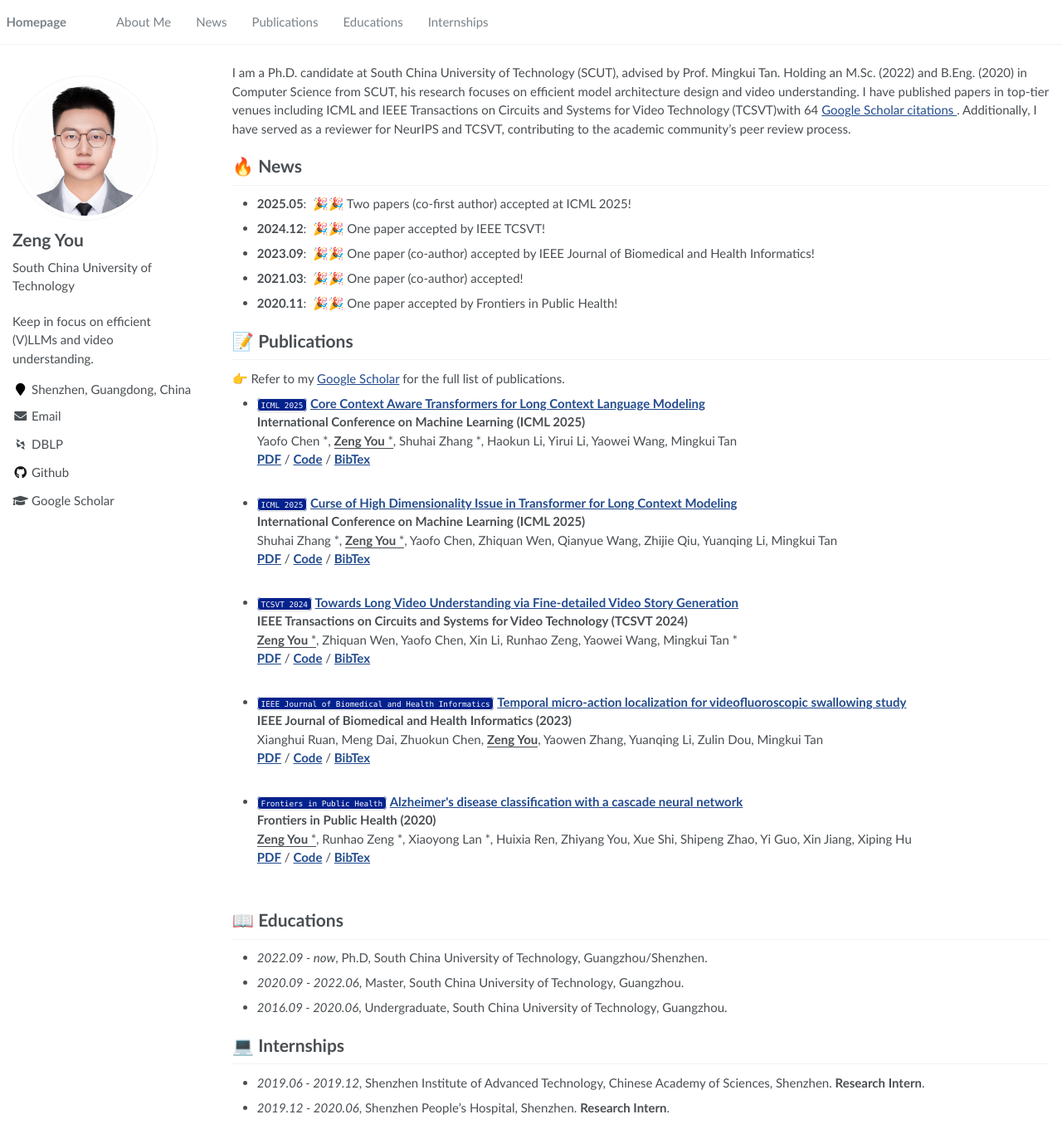
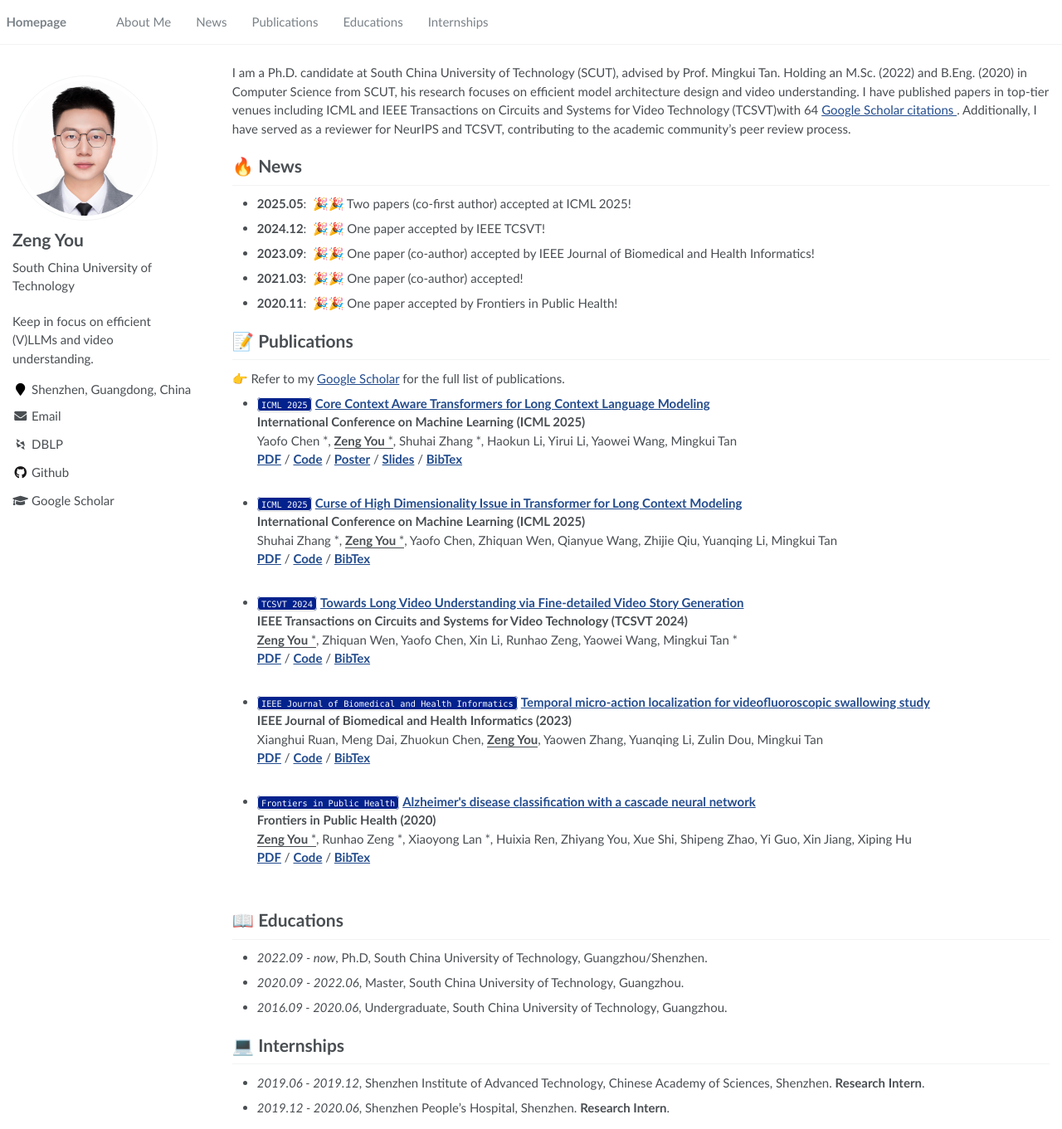
Before and after one commit to bolixinyu/homepage, a Jekyll site: the page built from _pages/about.md, in a window 1280 px wide and 1361 px high. Shown: the whole window at 83% size. Built offline with Jekyll 4.4.1, drawn with Linux system fonts in a browser that asks for light colours; some web fonts are replaced; formulas are drawn with MathJax 3.

Commit message:
update slides and poster for cca

```diff
--- a/_pages/about.md
+++ b/_pages/about.md
@@ -34,14 +34,14 @@ I am a Ph.D. candidate at South China University of Technology (SCUT), advised b
  <li><code>ICML 2025</code> <a href="https://arxiv.org/pdf/2412.12465"><strong>Core Context Aware Transformers for Long Context Language Modeling</strong></a><br>
  <strong>International Conference on Machine Learning (ICML 2025)</strong><br>
 Yaofo Chen $^*$, <u><strong>Zeng You</strong> $^*$</u>, Shuhai Zhang $^*$, Haokun Li, Yirui Li, Yaowei Wang, Mingkui Tan <br>
-<a href="https://arxiv.org/pdf/2412.12465"><strong>PDF</strong></a> / <a href=""><strong>Code</strong></a> / <a href="./bibs/cca.txt"><strong>BibTex</strong></a> </li>
+<a href="https://arxiv.org/pdf/2412.12465"><strong>PDF</strong></a> / <a href=""><strong>Code</strong></a> / <a href="./poster/CCA_Poster.pdf"><strong>Poster</strong></a> / <a href="./slides/CCA_Attention_slides.pdf"><strong>Slides</strong></a> / <a href="./bibs/cca.txt"><strong>BibTex</strong></a> </li>
 <br>
 <!-- icml dga -->
 <li><code>ICML 2025</code> <a href=""><strong>Curse of High Dimensionality Issue in Transformer for Long Context Modeling</strong></a><br>
 <strong>International Conference on Machine Learning (ICML 2025)</strong><br>
 Shuhai Zhang $^*$, <u><strong>Zeng You</strong> $^*$</u>, Yaofo Chen, Zhiquan Wen, Qianyue Wang, Zhijie Qiu, Yuanqing Li, Mingkui Tan <br>
 
-<a href=""><strong>PDF</strong></a> / <a href="https://github.com/bolixinyu/DynamicGroupAttention"><strong>Code</strong></a> / <a href="./bibs/dga.txt"><strong>BibTex</strong></a> </li>
+<a href="https://arxiv.org/pdf/2505.22107v2"><strong>PDF</strong></a> / <a href="https://github.com/bolixinyu/DynamicGroupAttention"><strong>Code</strong></a> / <a href="./bibs/dga.txt"><strong>BibTex</strong></a> </li>
 <br>
 
 <!-- tcsvt fdvs-->
--- a/_sass/_base.scss
+++ b/_sass/_base.scss
@@ -146,7 +146,7 @@ figcaption > code,
 td > code {
   padding-top: 0.1rem;
   padding-bottom: 0.1rem;
-  font-size: $type-size-8;
+  font-size: $type-size-7;
   color: white;
   background: rgb(3, 34, 141);
   border: 1px solid $lighter-gray;
```
Also changed, not shown: 2 other files.
